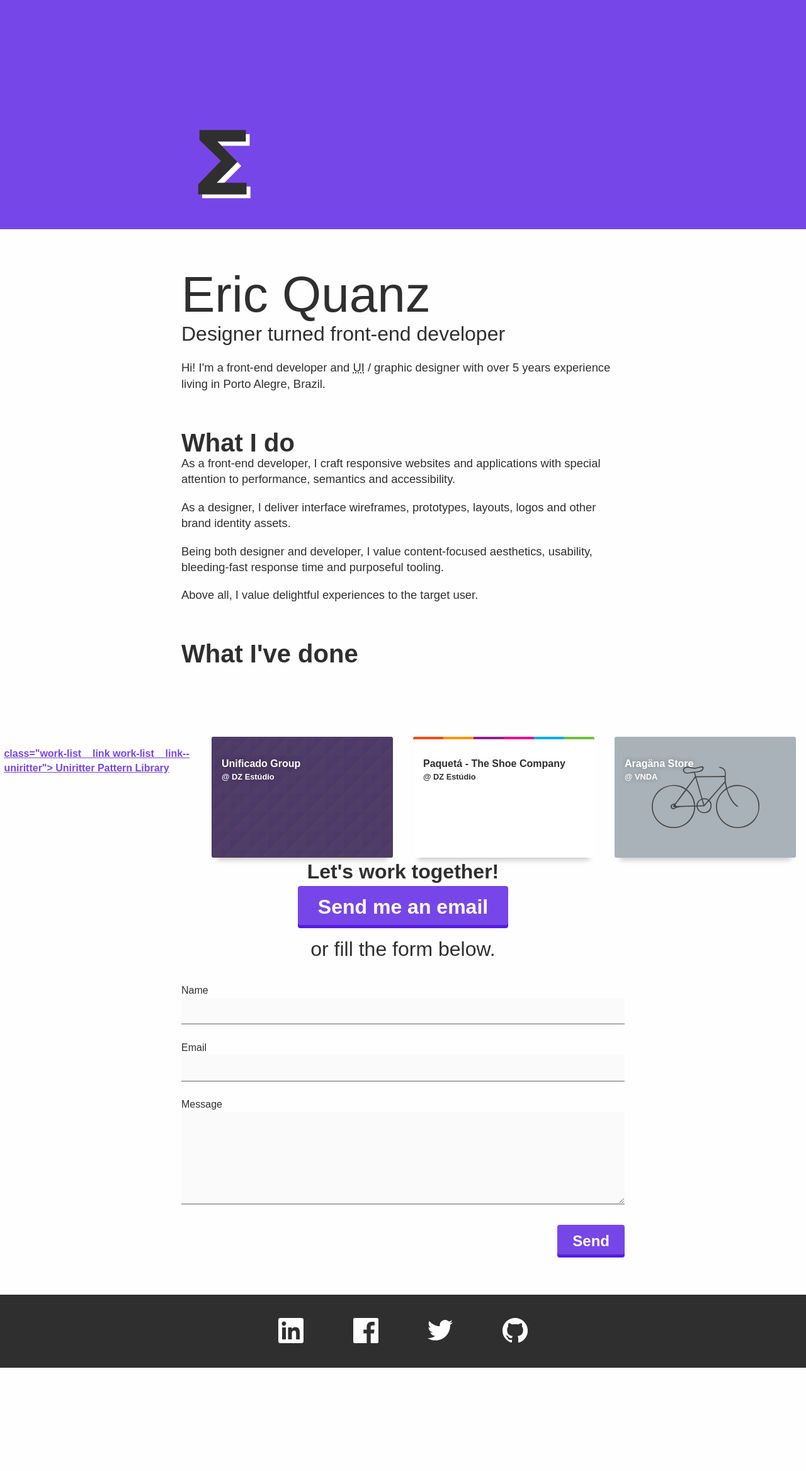
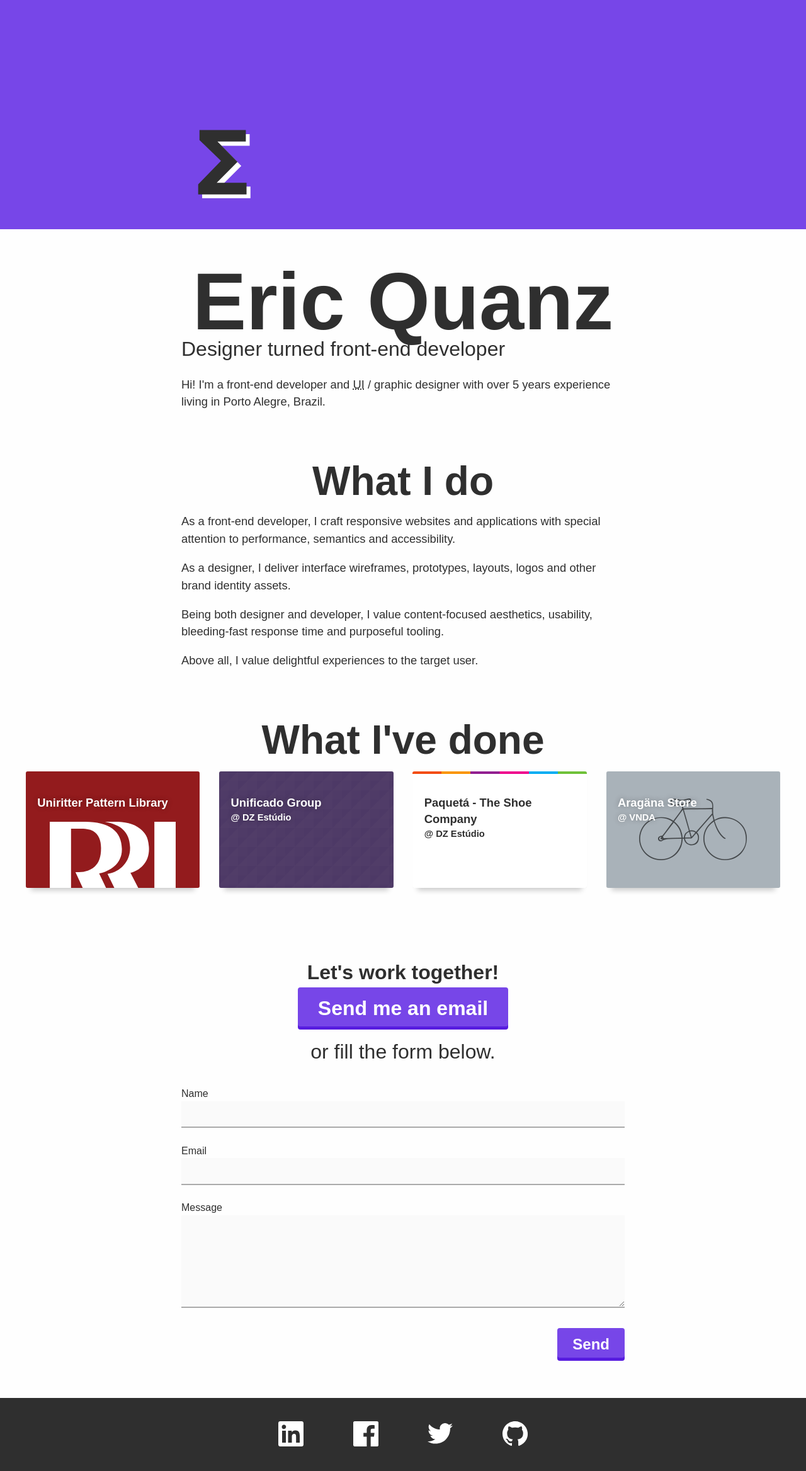
Before and after one commit to ericorruption/ericorruption.github.io, a Jekyll site: the page built from index.html, in a window 1280 px wide. Shown: the whole page at 63% size. Built offline with Jekyll 4.4.1, drawn with Linux system fonts in a browser that asks for light colours; before the commit the page ends 2172 px from its top, so only the background shows below that.

Commit message:
namespace scaffold and type, revamp titles, add index-specific partial

```diff
--- a/_sass/1.config/variables.scss
+++ b/_sass/1.config/variables.scss
@@ -4,5 +4,6 @@ $brand-primary: #7746e8;
 $bg-color: #fefefe;
 $text-color: $black;
 $link-color: $brand-primary;
+
 $font-family-fallback: sans-serif;
 $font-family-primary: Martel Sans, sans-serif;
--- /dev/null
+++ b/_sass/2.base/_scaffold.scss
@@ -0,0 +1,14 @@
+.o-section + .o-section {
+  margin-top: 3.5em;
+
+  @media (min-width: 37.5em) {
+    margin-top: 5em;
+  }
+}
+
+%o-content-block,
+.o-content-block {
+  max-width: 52em;
+  margin: auto;
+  padding: 0 5%;
+}
--- a/_sass/2.base/_type.scss
+++ b/_sass/2.base/_type.scss
@@ -1,3 +1,31 @@
+h1, .o-h1,
+h2, .o-h2 {
+  line-height: 1;
+  text-align: center;
+  margin: 0;
+}
+
+h1, .o-h1 {
+  line-height: 0.8;
+  font-size: 4em;
+
+  @media (min-width: 37.5em) {
+    font-size: 8em;
+  }
+}
+
+h2, .o-h2 {
+  font-size: 3em;
+
+  @media (min-width: 37.5em) {
+    font-size: 4em;
+  }
+}
+
+p {
+  line-height: 1.5;
+}
+
 @media (min-width: 37.5em) {
   p, ul{
     font-size: 1.15em;
--- a/_sass/3.components/_header.scss
+++ b/_sass/3.components/_header.scss
@@ -33,7 +33,7 @@
   }
 
   .main-header__content {
-    @extend .content-block;
+    @extend %o-content-block;
   }
 
   .symbol {
--- /dev/null
+++ b/_sass/3.components/_index.scss
@@ -0,0 +1,13 @@
+.o-h1--index {
+  margin-bottom: 0;
+}
+
+.o-headline {
+  margin: 0;
+}
+
+@media (min-width: 37.5em) {
+  .o-headline {
+    font-size: 2em;
+  }
+}
--- a/_sass/3.components/scaffold.scss
+++ /dev/null
@@ -1,5 +0,0 @@
-.content-block {
-  max-width: 52em;
-  margin: auto;
-  padding: 0 5%;
-}
--- a/_sass/3.components/type.scss
+++ /dev/null
@@ -1,39 +0,0 @@
-.title, .subtitle{
-  line-height: 1;
-}
-
-.title{
-  font-size: 3em;
-  font-weight: 100;
-
-  .wf-active & {
-    font-weight: bold;
-  }
-}
-
-.title, .headline{
-  margin: 0;
-}
-
-.subtitle{
-  font-size: 2em;
-  margin: 1.5em 0 0;
-}
-
-.subtitle + p{
-  margin-top: 0;
-}
-
-@media (min-width: 37.5em) {
-    .title {
-        font-size: 5em;
-    }
-
-    .headline {
-      font-size: 2em;
-    }
-
-    .subtitle {
-        font-size: 2.5em;
-    }
-}
--- a/css/style.scss
+++ b/css/style.scss
@@ -5,17 +5,18 @@
 @import '1.config/variables';
 
 @import '2.base/defaults';
+@import '2.base/scaffold';
 @import '2.base/type';
 @import '2.base/button';
 @import '2.base/form';
 @import '2.base/grid';
 
-@import '3.components/scaffold';
-@import '3.components/type';
 @import '3.components/header';
 @import '3.components/work-list';
 @import '3.components/social-media';
 @import '3.components/call-to-action';
 @import '3.components/contact-form';
 
+@import '3.components/index';
+
 @import '4.trumps/utilities';
--- a/index.html
+++ b/index.html
@@ -3,15 +3,17 @@ layout: home
 ---
 
 <main>
-    <div class="content-block">
-        <h1 class="title">Eric Quanz</h1>
-        <p class="headline">Designer turned front-end developer</p>
+    <section class="o-section o-content-block">
+        <h1 class="o-h1--index">Eric Quanz</h1>
+        <p class="o-headline">Designer turned front-end developer</p>
 
         <p>Hi! I'm a front-end developer and
         <abbr title="user interface">UI</abbr> / graphic designer with over 5
         years experience living in Porto Alegre, Brazil.</p>
+    </section>
 
-        <h2 class="subtitle">What I do</h2>
+    <section class="o-section o-content-block">
+        <h2>What I do</h2>
         <p>As a front-end developer, I craft responsive websites and applications
         with special attention to performance, semantics and accessibility.</p>
         <p>As a designer, I deliver interface wireframes, prototypes, layouts,
@@ -24,13 +26,13 @@ layout: home
             and purposeful tooling.</p>
 
         <p>Above all, I value delightful experiences to the target user.</p>
+    </section>
 
-        <h2 class="subtitle">What I've done</h2>
-    </div>
-
-            <a href="http://uniritter.surge.sh"
+    <section class="o-section">
+      <h2>What I've done</h2>
       <ul class="o-row work-list">
           <li class="work-list__item o-col">
+              <a href="projects/uniritter-pattern-library.html"
                   class="work-list__link work-list__link--uniritter">
                   Uniritter Pattern Library
               </a>
@@ -56,11 +58,12 @@ layout: home
                   <span class="work-list__agency">@ VNDA</span>
               </a>
           </li>
+
       </ul>
-
+    </section>
 </main>
 
-<aside class="content-block">
+<aside class="o-content-block">
   <p class="call-to-action"><strong>Let's work together!</strong>
       <a class="o-btn o-btn--lg" href="mailto:eric.quanz@gmail.com">Send me an email</a>
       <br/> or fill the form below.
```
Lines whose indentation alone changed are shown as unchanged.
